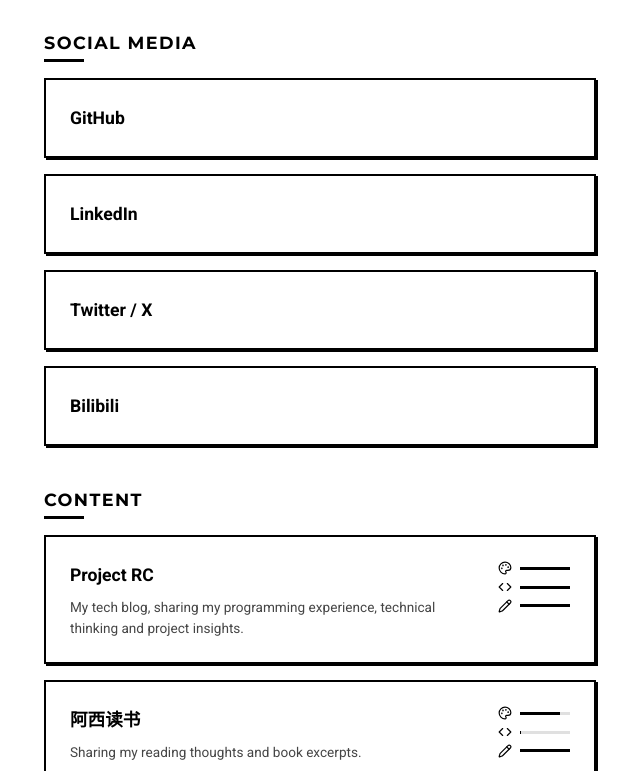
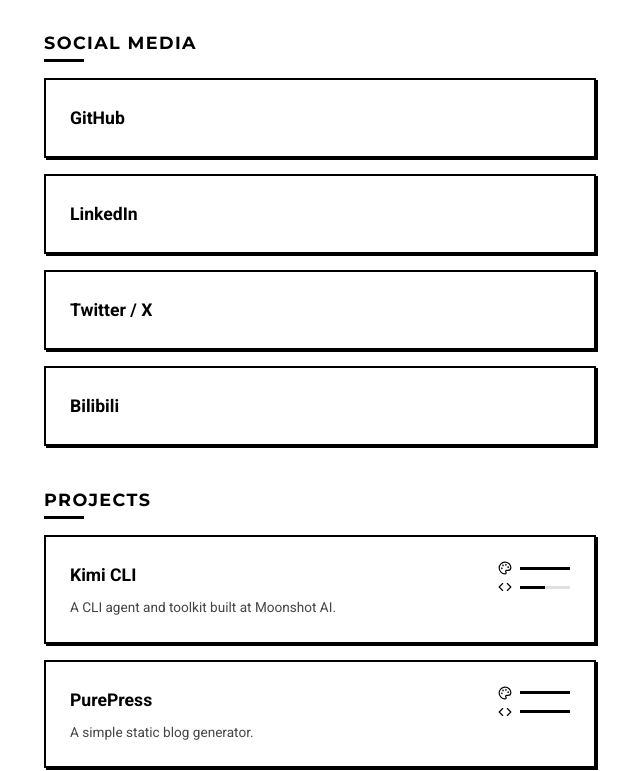
Before and after one commit to stdrc/self, a plain HTML site: page index.html in a window 1280 px wide. Shown: the part 181-952 px from the top of the page, without its empty margins (320-960 px from the left). Drawn offline with nearby package versions, Linux system fonts and the light colour scheme.

Commit message:
update
Signed-off-by: Richard Chien <stdrc@outlook.com>

```diff
--- a/index.html
+++ b/index.html
@@ -300,6 +300,29 @@
                     ]
                 },
                 {
+                    title: "Projects",
+                    items: [
+                        {
+                            title: "Kimi CLI",
+                            description: "A CLI agent and toolkit built at Moonshot AI.",
+                            linkUrl: "https://github.com/MoonshotAI/kimi-cli",
+                            humanity: [
+                                { label: "Product/UI/UX", value: 100 },
+                                { label: "Code", value: 50 },
+                            ]
+                        },
+                        {
+                            title: "PurePress",
+                            description: "A simple static blog generator.",
+                            linkUrl: "https://github.com/stdrc/purepress",
+                            humanity: [
+                                { label: "Product/UI/UX", value: 100 },
+                                { label: "Code", value: 100 },
+                            ]
+                        },
+                    ]
+                },
+                {
                     title: "Content",
                     items: [
                         {
@@ -410,17 +433,8 @@
                     ]
                 },
                 {
-                    title: "Projects",
+                    title: "Legacy Projects",
                     items: [
-                        {
-                            title: "PurePress",
-                            description: "A simple static blog generator.",
-                            linkUrl: "https://github.com/stdrc/purepress",
-                            humanity: [
-                                { label: "Product/UI/UX", value: 100 },
-                                { label: "Code", value: 100 },
-                            ]
-                        },
                         {
                             title: "NoneBot",
                             description: "A chatbot app framework designed to be used together with CQHTTP, with advanced session state management, plugin system and easy-to-use API.",
@@ -430,11 +444,6 @@
                                 { label: "Code", value: 100 },
                             ]
                         },
-                    ]
-                },
-                {
-                    title: "Legacy Projects",
-                    items: [
                         {
                             title: "CQHTTP",
                             description: "An RPC plugin for a chatbot platform with only native APIs, to allow send/recv messages over HTTP or WebSocket, enabling developers to write chatbots easily in web-friendly languages like Python and Node.js.",
```
